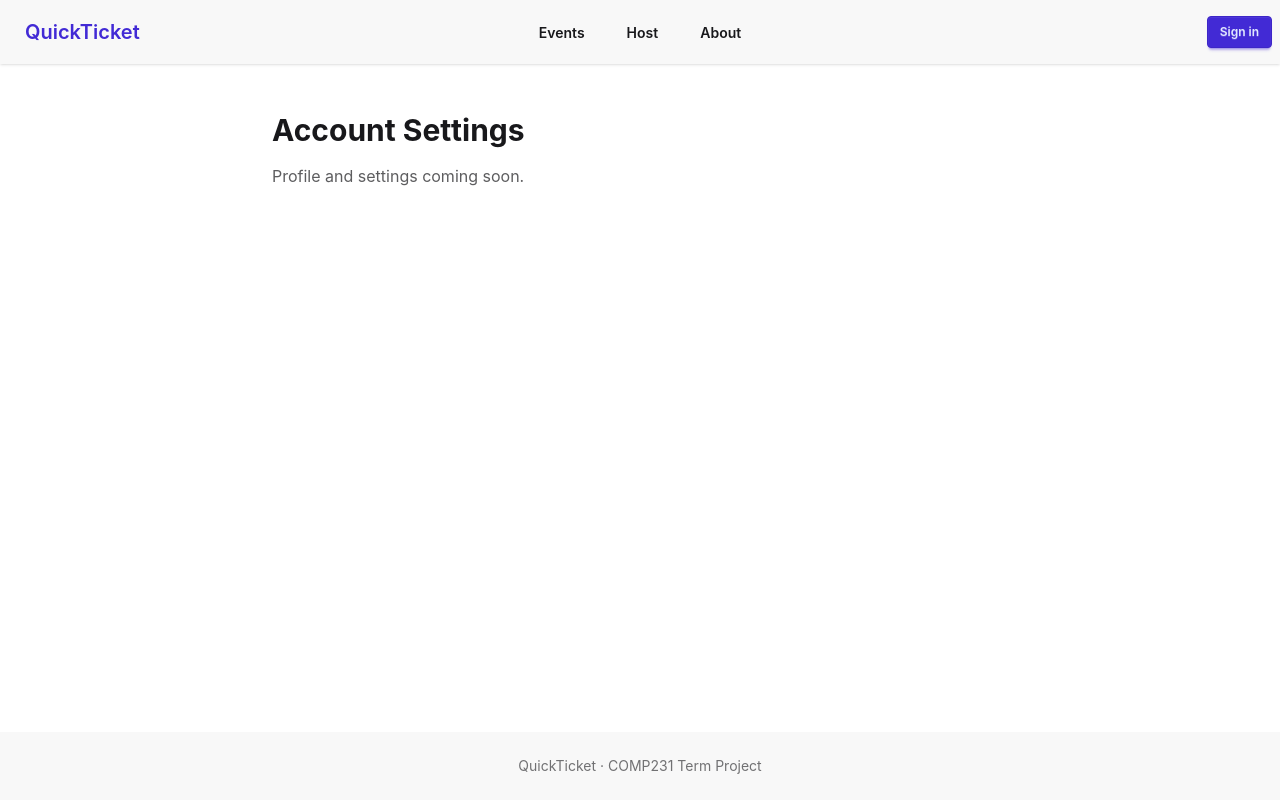
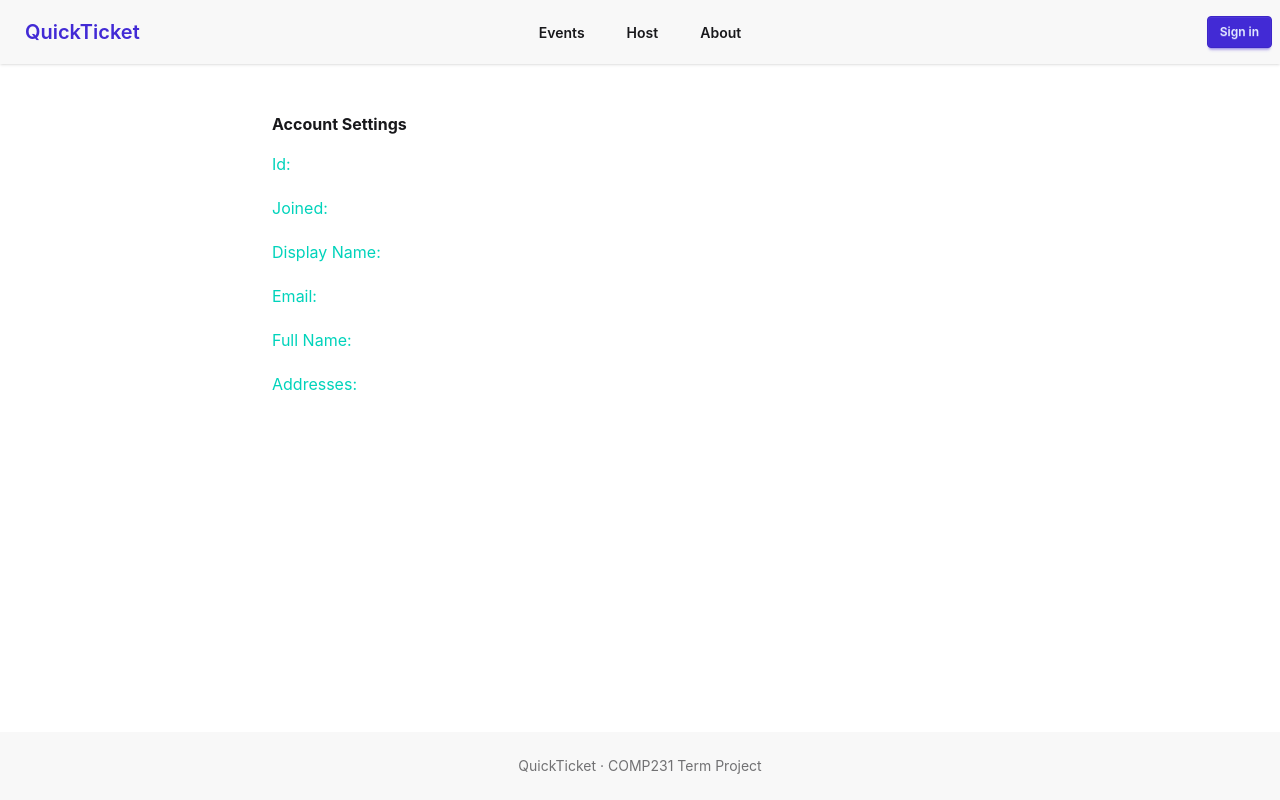
Before and after one commit to thegamecracks/quickticket, a React (Vite) app in the folder frontend/: page /settings in a window 1280 px wide. Built offline with nearby package versions, Linux system fonts and the light colour scheme; no server answers.

Commit message:
new (frontend) - bare bones implementation of user profile data

```diff
--- a/frontend/src/features/account/AccountSettingsPage.tsx
+++ b/frontend/src/features/account/AccountSettingsPage.tsx
@@ -1,8 +1,17 @@
+import { useAuth } from '../../lib/auth';
 export default function AccountSettingsPage() {
+  const { user } = useAuth();
   return (
     <section className="mx-auto w-full max-w-3xl grow px-4 py-12">
-      <h1 className="mb-4 text-3xl font-bold">Account Settings</h1>
-      <p className="text-base-content/70">Profile and settings coming soon.</p>
+      <h1 className="mb-4 text-neutral-700ext-3xl font-bold">Account Settings</h1>
+      <div className='flex flex-col text-accent space-y-5'>
+        <p>Id: {user?.account_id}</p>
+        <p>Joined: {user?.created_at}</p>
+        <p>Display Name: {user?.display_name}</p>
+        <p>Email: {user?.email}</p>
+        <p>Full Name: {user?.first_name} {user?.last_name}</p>
+        <p>Addresses: {user?.addresses.join(" ")}</p>
+      </div>
     </section>
   )
 }
```
